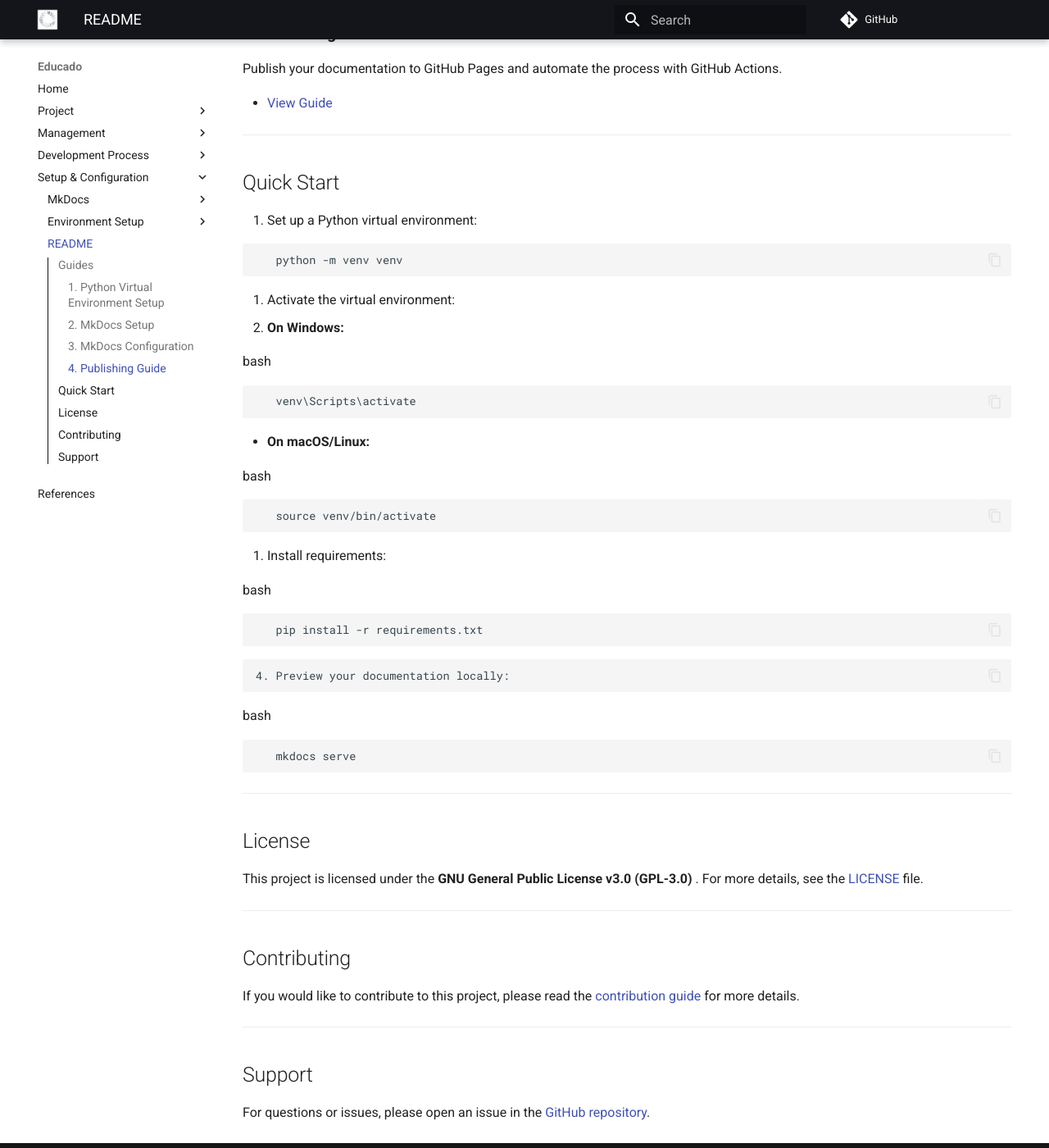
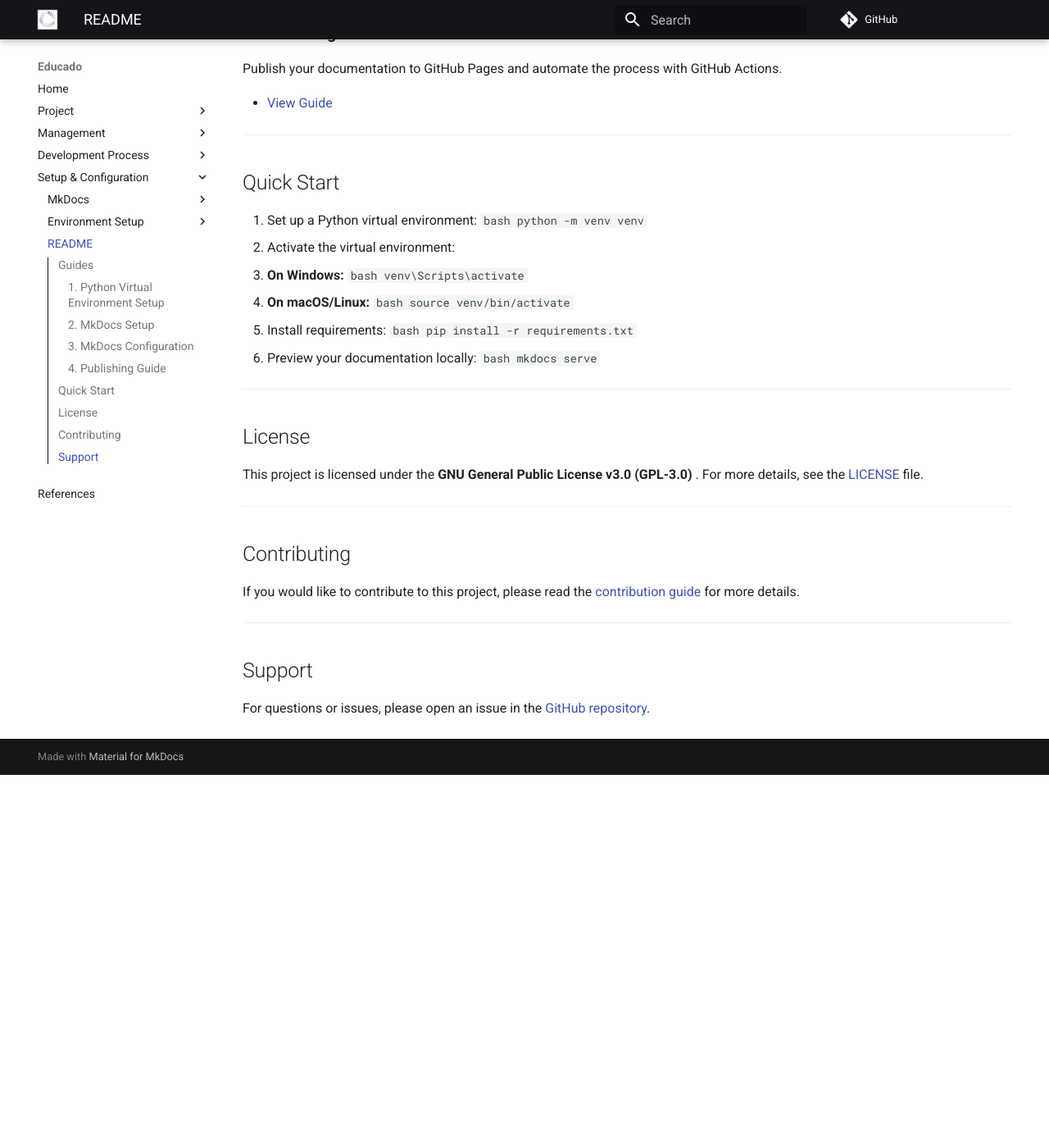
Before and after one commit to ErasmusEgalitarian/educado-docs, an MkDocs documentation site: the page built from docs/setup/readme.md, in a window 1280 px wide and 1400 px high, scrolled down 836 px. Shown: the whole window at 82% size. Built offline with MkDocs 1.6.1 and Material for MkDocs 9.7.7, drawn with Linux system fonts in a browser that asks for light colours; comment, search, counter and statistics services are not loaded; after the commit the page ends 1781 px from its top, so only the background shows below that; some of the changed lines change nothing that is shown.

Commit message:
bugfix-setup-readme

````diff
--- a/docs/setup/readme.md
+++ b/docs/setup/readme.md
@@ -8,76 +8,59 @@
 
 ### 1. **Python Virtual Environment Setup**
 
-   Learn how to set up a Python virtual environment for dependency management.
+Learn how to set up a Python virtual environment for dependency management.
 
-- [View Guide](python-venv-setup.md)
+* [View Guide](https://chatgpt.com/c/python-venv-setup.md)
 
 ---
 
 ### 2. **MkDocs Setup**
 
-   Step-by-step instructions to install and configure MkDocs.
+Step-by-step instructions to install and configure MkDocs.
 
-- [View Guide](mkdocs-setup.md)
+* [View Guide](https://chatgpt.com/c/mkdocs-setup.md)
 
 ---
 
 ### 3. **MkDocs Configuration**
 
-   Customize your MkDocs project with themes, plugins, and versioning.
+Customize your MkDocs project with themes, plugins, and versioning.
 
-- [View Guide](mkdocs-configuration.md)
+* [View Guide](https://chatgpt.com/c/mkdocs-configuration.md)
 
 ---
 
 ### 4. **Publishing Guide**
 
-   Publish your documentation to GitHub Pages and automate the process with GitHub Actions.
+Publish your documentation to GitHub Pages and automate the process with GitHub Actions.
 
-- [View Guide](publishing-guide.md)
+* [View Guide](https://chatgpt.com/c/publishing-guide.md)
 
 ---
 
 ## Quick Start
 
 1. Set up a Python virtual environment:
-
-```bash
+   ```bash
    python -m venv venv
-```
-
+   ```
 2. Activate the virtual environment:
    * **On Windows:**
-
-bash
-
-```
-   venv\Scripts\activate
-```
-
-* **On macOS/Linux:**
-
-bash
-
-```
-   source venv/bin/activate
-```
-
+     ```bash
+     venv\Scripts\activate
+     ```
+   * **On macOS/Linux:**
+     ```bash
+     source venv/bin/activate
+     ```
 3. Install requirements:
-
-bash
-
-```
+   ```bash
    pip install -r requirements.txt
-```
-
-    4. Preview your documentation locally:
-
-bash
-
-```
+   ```
+4. Preview your documentation locally:
+   ```bash
    mkdocs serve
-```
+   ```
 
 ---
 
````
